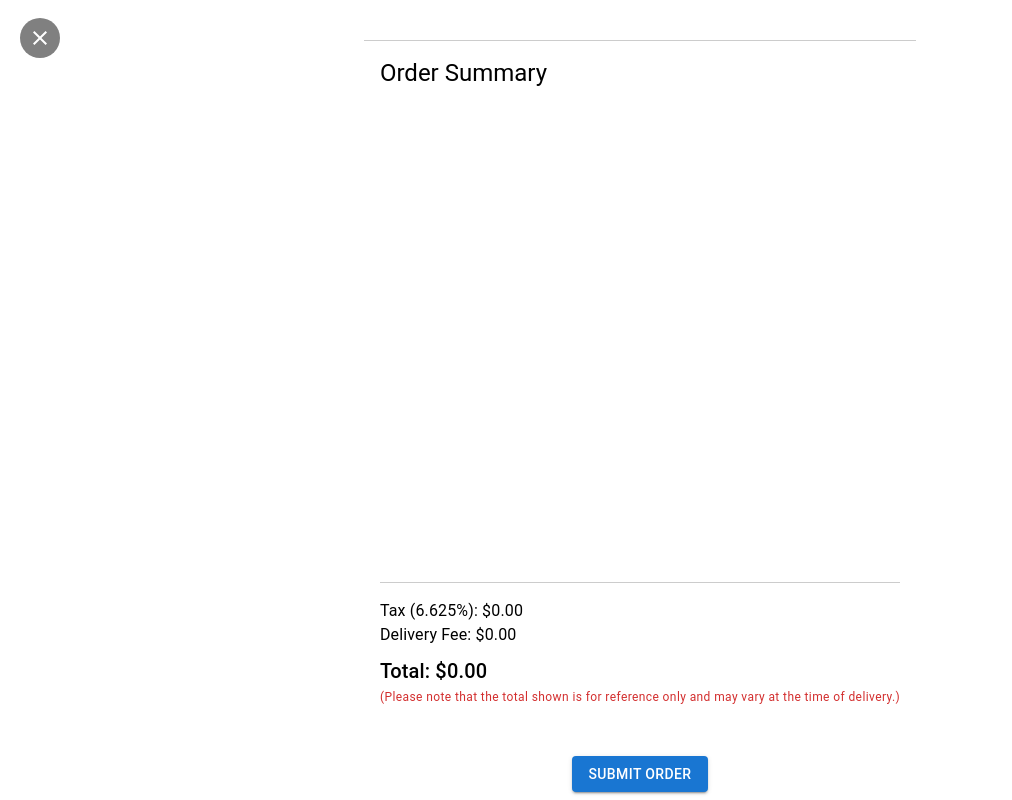
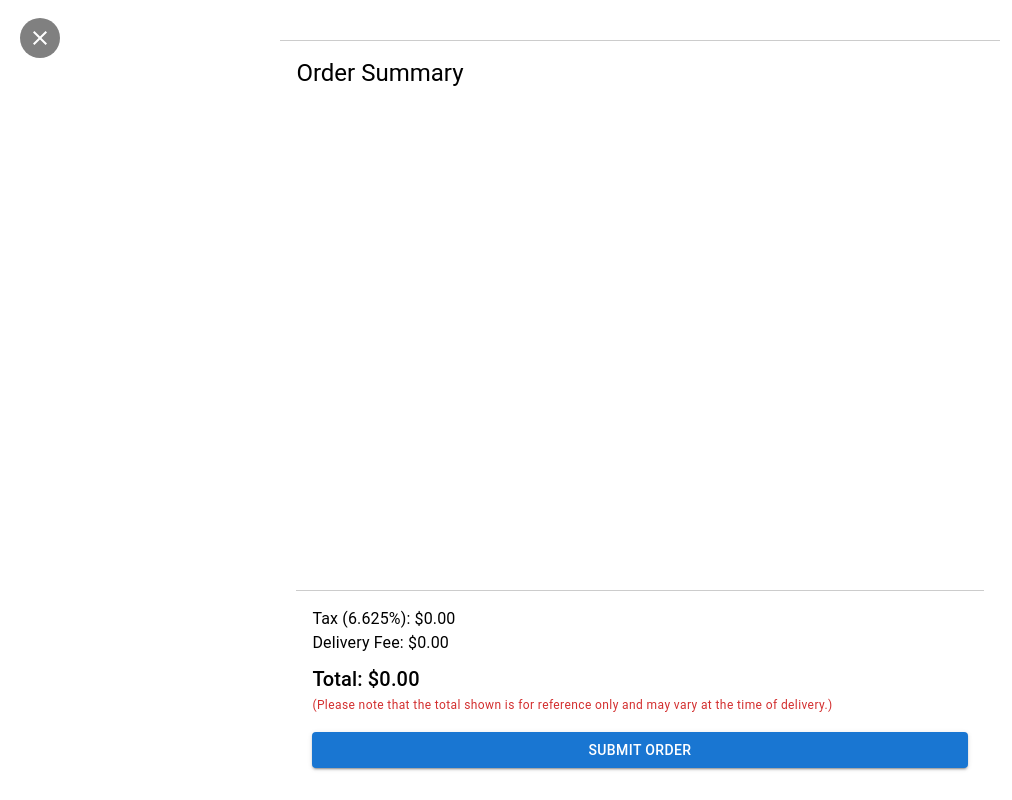
Before and after one commit to masacheung/mak-delivery, a React (Create React App) app in the folder static/: page /restaurants in a window 1280 px wide. Both pictures are taken after a click on the button 1257 px from the left and 39 px from the top of the page. Shown: the top 800 px of the page, without its empty margins (0-1012 px from the left). Built offline with nearby package versions, Linux system fonts and the light colour scheme.

Commit message:
Implement the avaiable restaurants list based on the delivery event data provide by admin which avoid user select invalid restaurant. Second, improved the styling for order summary component

```diff
--- a/static/src/features/adminConfig/adminDeliveryEvent.js
+++ b/static/src/features/adminConfig/adminDeliveryEvent.js
@@ -60,6 +60,9 @@ const AdminDeliveryEvent = () => {
 
       const data = await response.json();
       console.log("Delivery event submitted:", data);
+      setSelectedLocations([]);
+      setSelectedRestaurants([]);
+      setDeliveryEvent([]);
     } catch (error) {
       console.error("Error submit delivery event:", error);
     }
--- a/static/src/features/order/orderSummary.js
+++ b/static/src/features/order/orderSummary.js
@@ -1,28 +1,20 @@
 import React, { useEffect } from "react";
-import { Box, Typography } from "@mui/material";
+import { Box, Typography, Button } from "@mui/material";
 import { RESTAURANT_NAME } from "../../constant/constant";
 
 const TAX_RATE = 0.0625;
 
-const OrderSummary = ({ addedDishes = {}, updateTotal }) => {
-  // Count the number of restaurants with at least one dish
+const OrderSummary = ({ addedDishes = {}, updateTotal, handleSubmit }) => {
   const restaurantCount = Object.values(addedDishes).filter(dishes => dishes.length > 0).length;
 
-  // Calculate delivery fee based on restaurant count
   let deliveryFee = 0;
-  if (restaurantCount === 1) {
-    deliveryFee = 5;
-  } else if (restaurantCount === 2) {
-    deliveryFee = 8;
-  } else if (restaurantCount >= 3) {
-    deliveryFee = 10;
-  }
+  if (restaurantCount === 1) deliveryFee = 5;
+  else if (restaurantCount === 2) deliveryFee = 8;
+  else if (restaurantCount >= 3) deliveryFee = 10;
 
-  // Calculate subtotal
   const subtotal = Object.values(addedDishes)
     .flat()
     .reduce((acc, dish) => {
-      // Ensure price is a number, ignore "SP" prices
       const price = isNaN(dish.price) ? 0 : Number(dish.price);
       return acc + price * (dish.quantity ?? 0);
     }, 0);
@@ -30,28 +22,28 @@ const OrderSummary = ({ addedDishes = {}, updateTotal }) => {
   const tax = subtotal * TAX_RATE;
   const total = subtotal + tax + deliveryFee;
 
-  // Update the total in the parent component
   useEffect(() => {
     if (total !== undefined) {
       updateTotal(total);
     }
-  }, [total]); // Remove updateTotal from dependencies unless it's memoized
+  }, [total]);
 
   return (
-    <Box sx={{ marginTop: 4, padding: 2, borderTop: "1px solid #ccc", height: "100%", display: "flex", flexDirection: "column" }}>
+    <Box sx={{
+      marginTop: 4, padding: 2, borderTop: "1px solid #ccc",
+      height: "100%", display: "flex", flexDirection: "column"
+    }}>
       <Typography variant="h5" gutterBottom>
         Order Summary
       </Typography>
 
-      {/* Scrollable Content Container */}
+      {/* Scrollable Content */}
       <Box sx={{
-        overflowY: "auto",   // Allow vertical scrolling if the content overflows
-        flex: 1,             // Take up remaining space
-        paddingBottom: 2,    // Space at the bottom
+        flex: 1, overflowY: "auto", paddingBottom: 2,
+        maxHeight: "60vh" // Limits height for better mobile handling
       }}>
-        <Box>
         {Object.entries(addedDishes)
-            .filter(([_, dishes]) => dishes.length > 0) // Only include restaurants with orders
+          .filter(([_, dishes]) => dishes.length > 0)
           .map(([restaurantId, dishes]) => (
             <Box key={restaurantId} sx={{ marginBottom: 2 }}>
               <Typography variant="h6" fontWeight="bold" color="primary">{RESTAURANT_NAME[restaurantId]}</Typography>
@@ -60,7 +52,7 @@ const OrderSummary = ({ addedDishes = {}, updateTotal }) => {
                   {`${dish.name} ${
                     dish.selectedOptions && Object.keys(dish.selectedOptions).length > 0
                       ? ` (${Object.entries(dish.selectedOptions)
-                            .map(([optionKey, selected]) => selected.join(", "))
+                          .map(([_, selected]) => selected.join(", "))
                           .join("; ")})`
                       : ""
                   } x${dish.quantity}`} -
@@ -74,9 +66,12 @@ const OrderSummary = ({ addedDishes = {}, updateTotal }) => {
             </Box>
           ))}
       </Box>
-      </Box>
 
-      <Box sx={{ marginTop: 2, borderTop: "1px solid #ccc", paddingTop: 2 }}>
+      {/* Sticky Total Box */}
+      <Box sx={{
+        position: "sticky", bottom: 0, background: "white",
+        padding: 2, borderTop: "1px solid #ccc", pb: 3
+      }}>
         <Typography variant="body1">Tax (6.625%): ${tax.toFixed(2)}</Typography>
         <Typography variant="body1">Delivery Fee: ${deliveryFee.toFixed(2)}</Typography>
         <Typography variant="h6" sx={{ marginTop: 1 }}>
@@ -85,6 +80,9 @@ const OrderSummary = ({ addedDishes = {}, updateTotal }) => {
         <Typography component="span" color="error" variant="caption">
           (Please note that the total shown is for reference only and may vary at the time of delivery.)
         </Typography>
+        <Button variant="contained" color="primary" onClick={handleSubmit} fullWidth sx={{ mt: 2 }}>
+          Submit Order
+        </Button>
       </Box>
     </Box>
   );
--- a/static/src/features/ordered/orderedPage.js
+++ b/static/src/features/ordered/orderedPage.js
@@ -27,9 +27,6 @@ const OrderedPage = () => {
           </Typography>
           <Typography color="error" variant="caption" display="block">
             (Please take a screenshot of this order confirmation and remember your Order ID and WeChat ID for order lookup.)
-          </Typography>
-          <Typography variant="body1" color="textSecondary">
-            <strong>Order ID:</strong> {order.id}
           </Typography>
 
           <Divider sx={{ my: 2 }} />
@@ -72,6 +69,9 @@ const OrderedPage = () => {
 
           <Divider sx={{ my: 2 }} />
 
+          <Typography variant="body1" color="textSecondary">
+            <strong>Order ID:</strong> {order.id}
+          </Typography>
           <Typography variant="body1">
             <strong>Total: </strong> ${Number(order.total) ? Number(order.total).toFixed(2) : "N/A"}
           </Typography>
--- a/static/src/features/restaurants/restaurantList.js
+++ b/static/src/features/restaurants/restaurantList.js
@@ -62,6 +62,8 @@ const RestaurantList = () => {
   });
   const [openEvents, setOpenEvents] = useState([]);
   const [pickupLocations, setPickupLocations] = useState([]);
+  const [availableRestaurants, setAvailableRestaurants] = useState([]);
+  const [enableLocationsDropdown, setEnableLocationsDropdown] = useState(false);
   const [error, setError] = useState("");
 
   const [isOpen, setIsOpen] = useState(false);
@@ -72,11 +74,37 @@ const RestaurantList = () => {
     console.log("Updated openEvents:", openEvents);
   }, [openEvents]);
 
+  useEffect(() => {
+    console.log("Updated availableRestaurants:", availableRestaurants);
+  }, [availableRestaurants]);
+
+  const resetEventsState = () => {
+    setOpenEvents([]);
+    setPickupLocations([]);
+    setAvailableRestaurants([]);
+    setEnableLocationsDropdown(false);
+    setOrderState({
+      selectedRestaurant: null,
+      quantities: {},
+      isDishFormVisible: false,
+      addedDishes: {},
+      notes: "",
+      total: 0,
+      pickupLocation: "",
+    })
+  }
+
   const getUniqueOptions = (events, key) => {
     return [...new Set(events.flatMap(event => event[key]))];
   };
 
+  const getAvailableRestaurants = (events) => {
+    return restaurants.filter(restaurant =>
+      events.some(event => event.restaurants.includes(restaurant.name)));
+  };
+
   const handleSearch = async (date) => {
+    resetEventsState();
     try {
       setError(null); // Clear previous errors
       const response = await fetch(`/api/adminConfig/openEvents?date=${date}`);
@@ -86,8 +114,11 @@ const RestaurantList = () => {
       const data = await response.json();
       setOpenEvents(data); // Store events in state
       setPickupLocations(getUniqueOptions(data, "pick_up_locations"));
+      setAvailableRestaurants(getAvailableRestaurants(data));
+      setEnableLocationsDropdown(true);
     } catch (err) {
       setError(err.message);
+      resetEventsState();
     }
   };
 
@@ -325,19 +356,7 @@ const RestaurantList = () => {
           >
             <CloseIcon />
           </IconButton>
-          <OrderSummary addedDishes={orderState.addedDishes} updateTotal={updateTotal}/>
-
-          <Box sx={{ padding: 2 }}>
-            <Button variant="contained" color="primary" fullWidth sx={{ mt: 2,  marginTop: 2 }} onClick={handleSubmit}>
-              Submit Order
-            </Button>
-
-            {orderState.errors?.noOrders && (
-              <Typography color="error" sx={{ mt: 2, width: "70%" }}>
-                Please add at least one dish before submitting your order.
-              </Typography>
-            )}
-          </Box>
+          <OrderSummary addedDishes={orderState.addedDishes} updateTotal={updateTotal} handleSubmit={handleSubmit}/>
       </Box>)}
       <Box sx={{ width: "100%", paddingTop: (theme) => `calc(${theme.mixins.toolbar.minHeight}px + 16px)` }}>
         <Typography variant="h4" gutterBottom sx={{ fontWeight: 'bold', fontFamily: 'Poppins, sans-serif' }}>
@@ -348,7 +367,7 @@ const RestaurantList = () => {
         </Typography>
         <TextField fullWidth label="WeChat ID" value={orderState.wechatId} onChange={(e) => updateOrderState("wechatId", e.target.value)} margin="normal" required error={orderState.errors?.wechatId} helperText={orderState.errors?.wechatId ? "WeChat ID is required" : ""}/>
         <TextField fullWidth label="Pick-up Date" type="date" value={orderState.date} onChange={(e) => updateOrderState("date", e.target.value)} margin="normal" required InputLabelProps={{ shrink: true }} error={orderState.errors?.date} helperText={orderState.errors?.date ? "Date is required" : ""}/>
-        <TextField select fullWidth label="Pick-up Location" value={orderState.pickupLocation} onChange={(e) => updateOrderState("pickupLocation", e.target.value)} margin="normal" required error={orderState.errors?.pickupLocation} helperText={orderState.errors?.pickupLocation ? "Pick-up Location is required" : ""}>
+        <TextField select fullWidth label="Pick-up Location" value={orderState.pickupLocation} onChange={(e) => updateOrderState("pickupLocation", e.target.value)} margin="normal" required error={orderState.errors?.pickupLocation} helperText={orderState.errors?.pickupLocation ? "Pick-up Location is required" : ""} disabled={!enableLocationsDropdown}>
           {pickupLocations.map((location, index) => (
             <MenuItem key={index} value={location}>
               {location}
@@ -361,14 +380,8 @@ const RestaurantList = () => {
         <Typography variant="h4" gutterBottom>
           Restaurant List
         </Typography>
-        <Typography color="error" variant="caption" display="block">
-          (Please refer to the WeChat notification for available restaurant(s) and pickup location on your selected date.)
-        </Typography>
-        <Typography color="error" variant="caption" display="block">
-          (For drink(s), the total price includes only the drink and excludes add-ons.)
-        </Typography>
         <List>
-          {restaurants.map((restaurant) => (
+          {availableRestaurants.map((restaurant) => (
             <ListItem
               key={restaurant.id}
               sx={{
```
Lines whose indentation alone changed are shown as unchanged.
